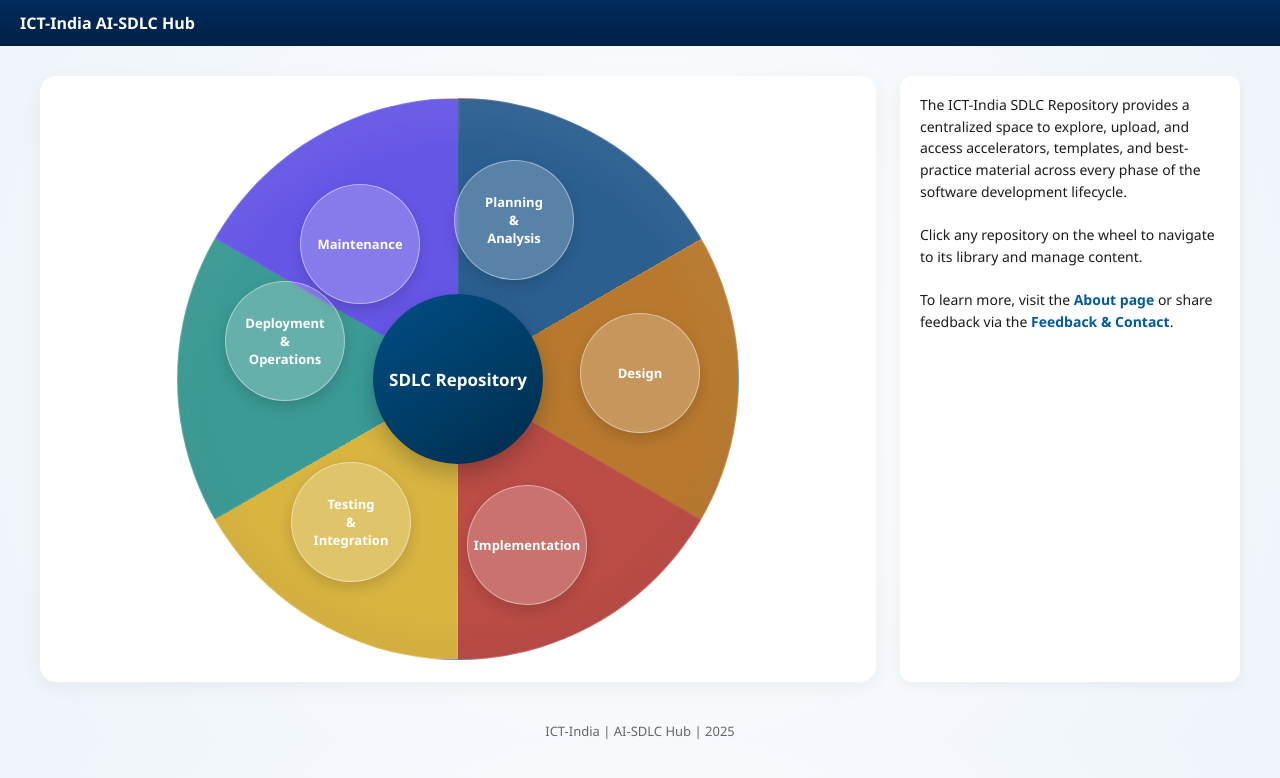
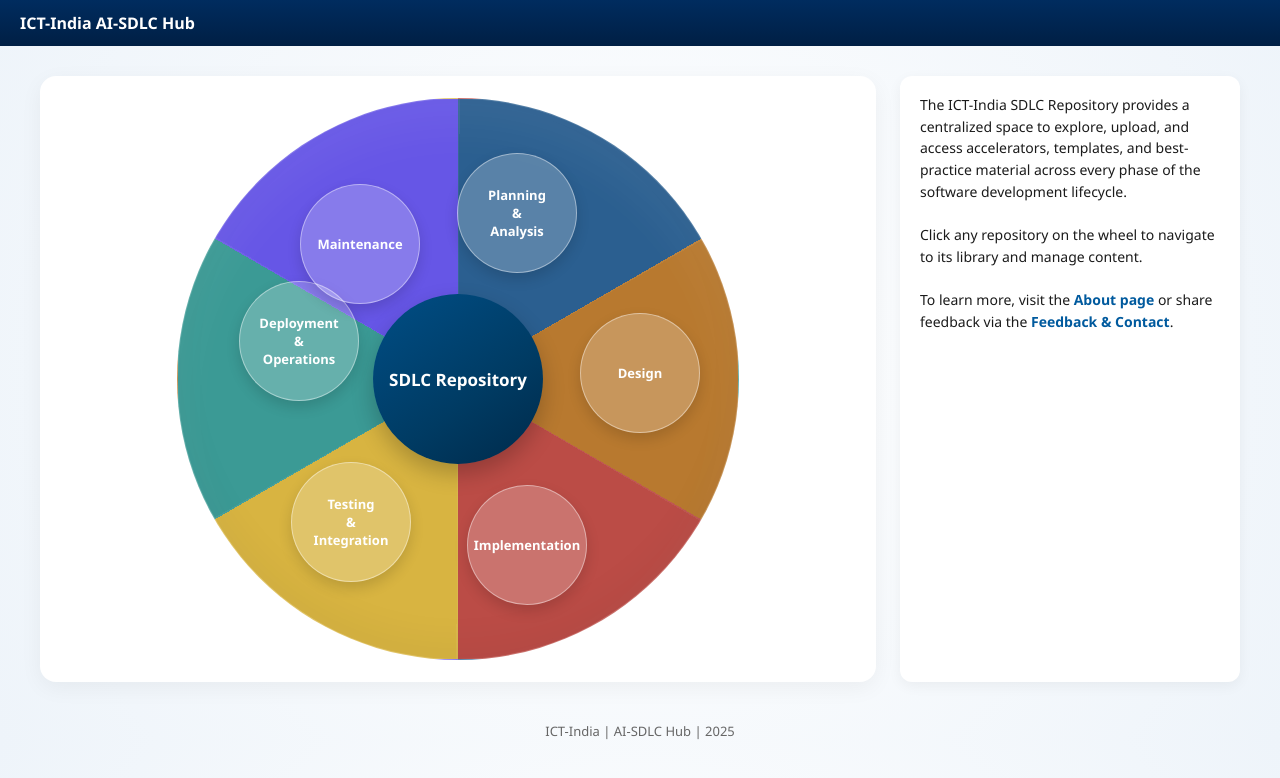
Before and after one commit to sidlankireddy/sdlc-wheel, a plain HTML site: page index.html in a window 1280 px wide. Drawn offline with Linux system fonts and the light colour scheme.

Commit message:
Update index.html

```diff
--- a/index.html
+++ b/index.html
@@ -195,11 +195,11 @@ if (!wheel) {
 
   // PERFECTED MICRO-NUDGES
   const nudges = {
-    "Planning & Analysis":      { rx: 0,  ry: +6 },
+    "Planning & Analysis":      { rx: +12,  ry: +10 },
     "Design":                   { rx: -6, ry: 0 },
     "Implementation":           { rx: -4, ry: -8 },
     "Testing & Integration":    { rx: 0,  ry: -4 },
-    "Deployment & Operations":  { rx: +8, ry: +2 },
+    "Deployment & Operations":  { rx: -6, ry: -2 },
     "Maintenance":              { rx: +6, ry: +8 }
   };
 
```
